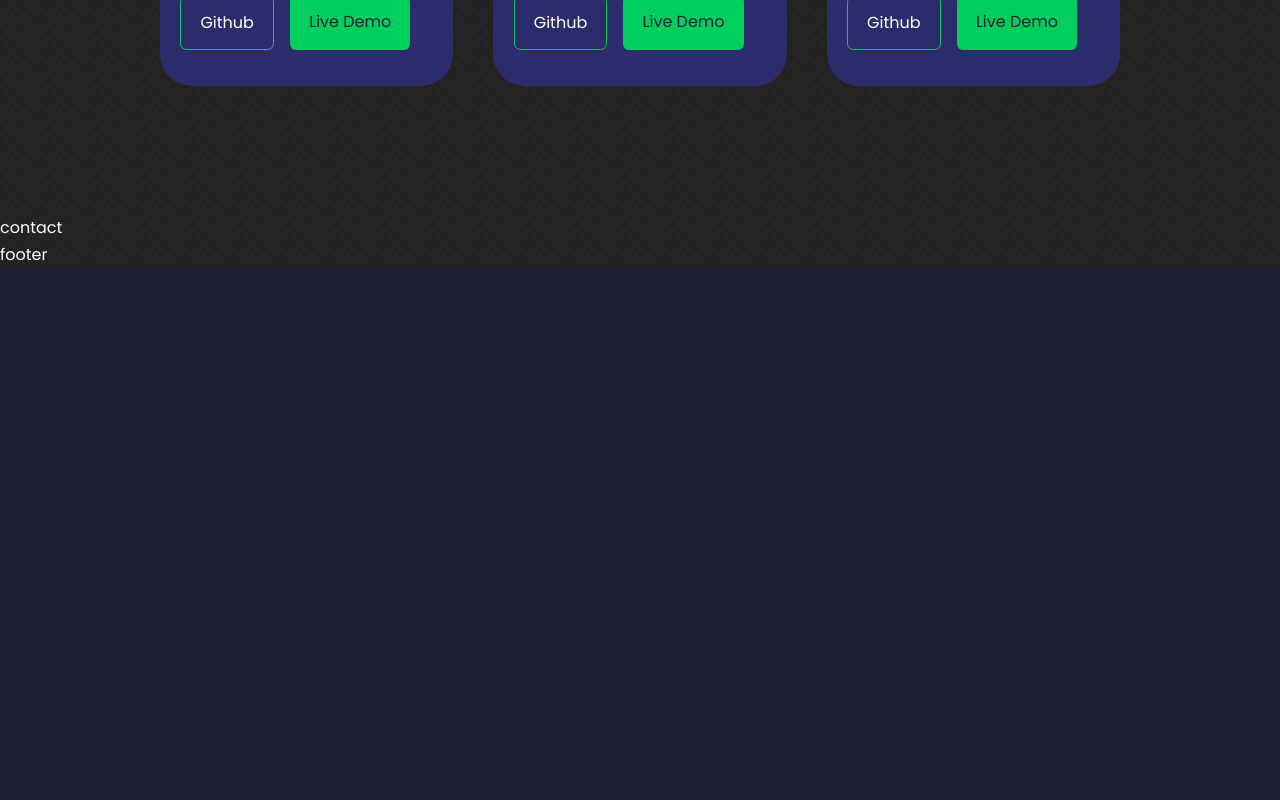
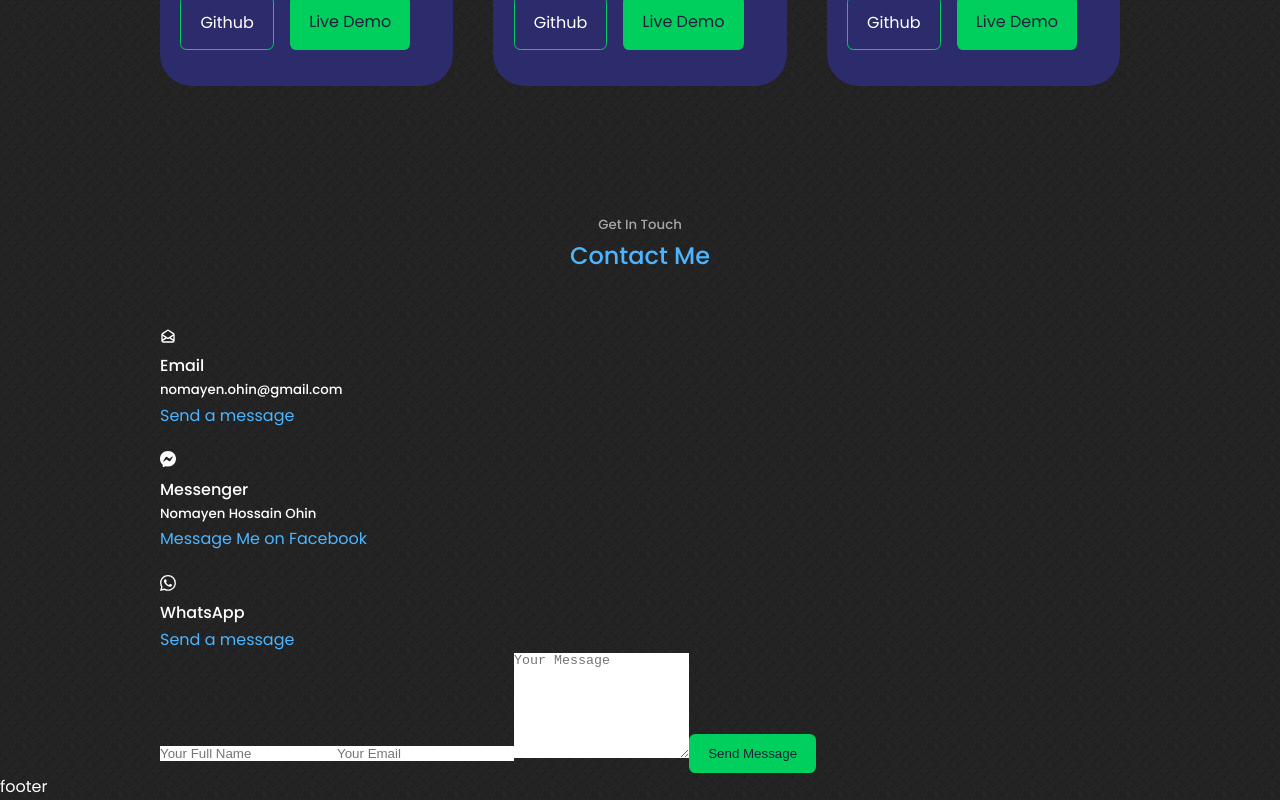
Before and after one commit to nomayen31/Nomayen_portfolio, a React (Create React App) app: page / in a window 1280 px wide. Shown: the part 3315-4115 px from the top of the page. Before the commit the page ends 3583 px from the top, so only its background shows below. Built offline with nearby package versions, Linux system fonts and the light colour scheme.

Commit message:
contact1

```diff
--- a/src/components/contact/Contact.css
+++ b/src/components/contact/Contact.css
@@ -0,0 +1,12 @@
+.container .contact__container{
+    width: 58%;
+    display: grid;
+    grid-auto-columns: 30% 58%;
+    gap: 12%;
+}
+
+.contact__options{
+    display: flex;
+    flex-direction: column;
+    gap: 1.2rem;
+}
--- a/src/components/contact/Contact.js
+++ b/src/components/contact/Contact.js
@@ -1,10 +1,45 @@
 import React from 'react';
+import './Contact.css'
+import { HiOutlineMailOpen } from 'react-icons/hi'
+import { BsMessenger, BsWhatsapp } from 'react-icons/bs'
 
 const Contact = () => {
     return (
 
         <section id='contact'>
-            contact
+            <h5>Get In Touch</h5>
+            <h2>Contact Me</h2>
+
+            <div className='container contact__container'>
+                <div className='contact__options'>
+                    <article className='contact__option'>
+                        <HiOutlineMailOpen />
+                        <h4>Email</h4>
+                        <h5>nomayen.ohin@gmail.com</h5>
+                        <a href='mailto:nomayen.ohin@gmail.com' target="_blank">Send a message</a>
+                    </article>
+                    <article className='contact__option'>
+                        <BsMessenger />
+                        <h4>Messenger</h4>
+                        <h5>Nomayen Hossain Ohin</h5>
+                        <a href="https://m.me/nomayenhossainohin" target="_blank">
+                            Message Me on Facebook
+                        </a>
+                    </article>
+                    <article className='contact__option'>
+                        <BsWhatsapp />
+                        <h4>WhatsApp</h4>
+                        {/* <a href='https://api.whatsapp.com/send?phone=+8801760843880' target="_blank">Send a message</a> */}
+                        <a href='https://wa.me/017460843880' target="_blank">Send a message</a>
+                    </article>
+                </div>
+                <form action=''>
+                    <input type="text" name='name' placeholder='Your Full Name' required></input>
+                    <input type="email" name='email' placeholder='Your Email' required></input>
+                   <textarea name='message' placeholder='Your Message' required id=''rows="7"/>
+                   <button type='submit' className=' btn btn-primary'>Send Message</button>
+                </form>
+            </div>
         </section>
 
     );
```
